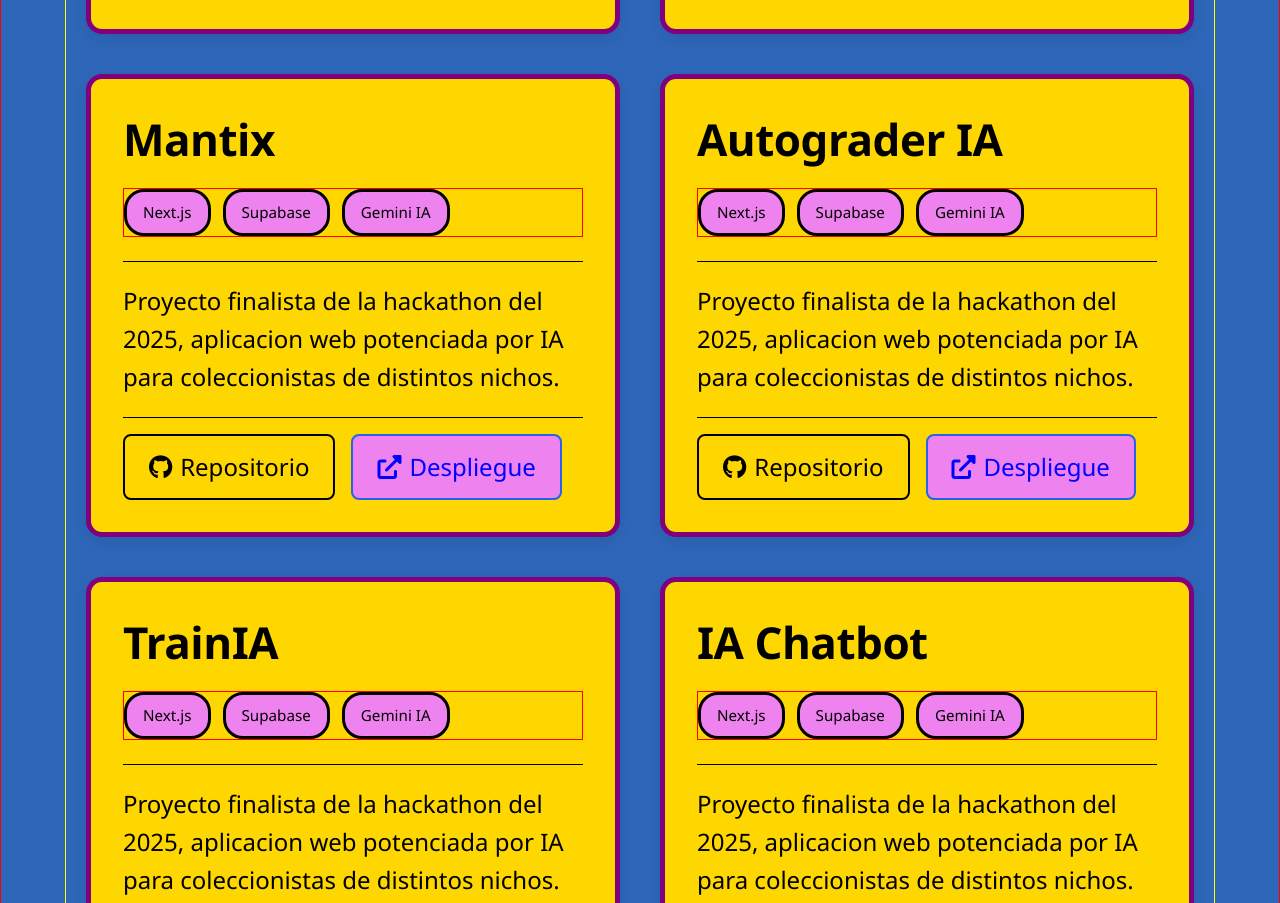
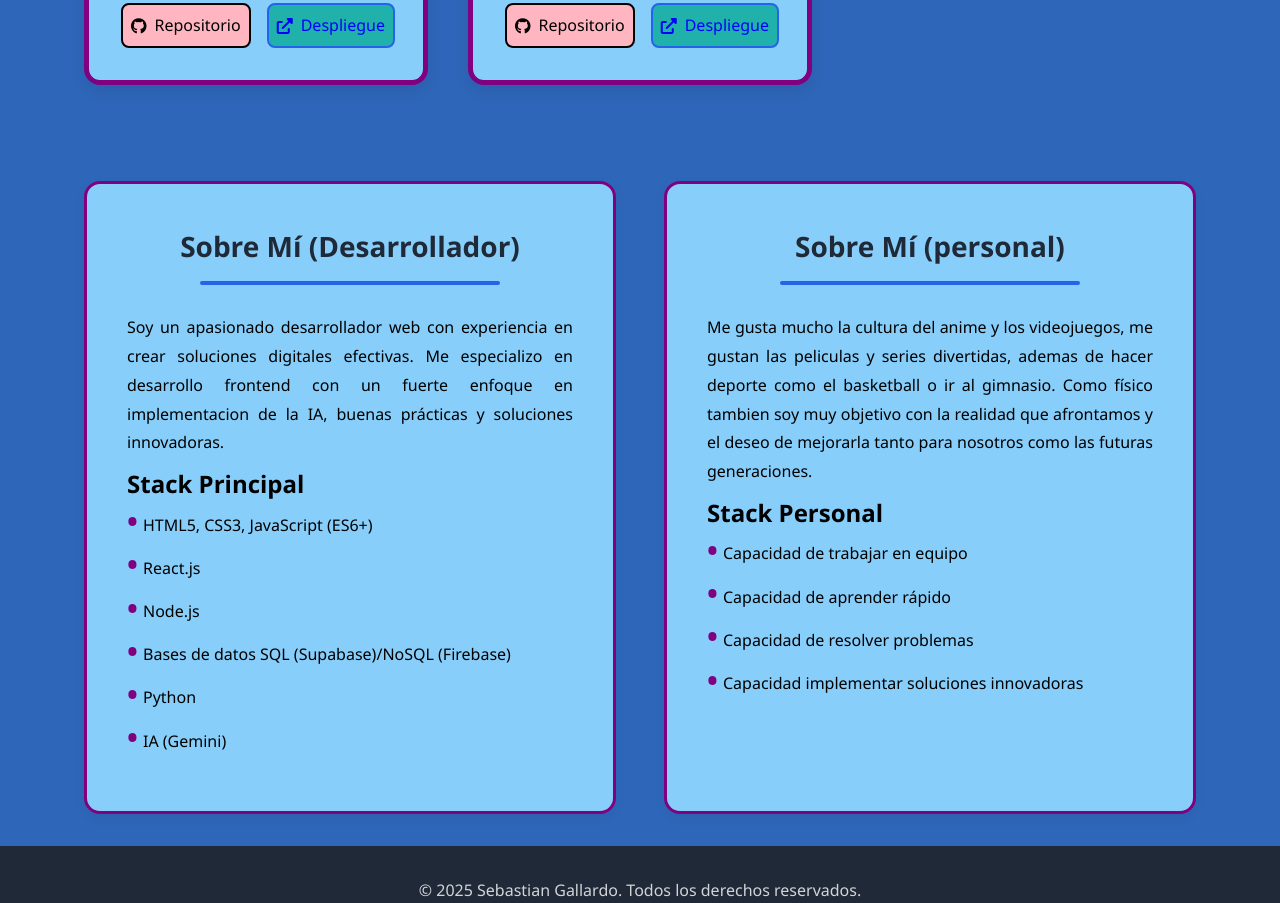
Before and after one commit to Jsgallardo82/PORTAFOLIO, a plain HTML site: page index.html in a window 1280 px wide. Shown: the part 1897-2800 px from the top of the page. Drawn offline with Linux system fonts and the light colour scheme.

Commit message:
ajustes tamaño

```diff
--- a/styles.css
+++ b/styles.css
@@ -31,7 +31,7 @@ body {
     /* max-width: 1200px; */
     margin: 0 auto;
     padding: 0 20px;
-    border: 1px solid red;
+    /* border: 1px solid red; */
     justify-content: center;
     align-items: center;
 
@@ -43,7 +43,7 @@ body {
     /* max-width: 1200px; */
     margin: 0 auto;
     padding: 0 20px;
-    border: 1px solid yellow;
+    /* border: 1px solid yellow; */
     justify-content: center;
 }
 /* Hero Section */
@@ -51,7 +51,7 @@ body {
     padding: 3rem 0 2rem;
     text-align: center;
     /* background-color: var(--light-bg); */
-    border: 1px solid white;
+    /* border: 1px solid white; */
 }
 
 .hero-header {
@@ -61,12 +61,12 @@ body {
     gap: 1.5rem;
     margin-bottom: 1.5rem;
     flex-wrap: wrap;
-    border: 1px solid blue;
+    /* border: 1px solid blue; */
 }
 
 .hero-logo {
-    width: 240px;
-    height: 240px;
+    width: 120px;
+    height: 120px;
     border-radius: 50%;
     overflow: hidden;
     border: 3px solid purple;
@@ -82,27 +82,31 @@ body {
 .hero-text {
     text-align: left;
     font-size: larger;
-    border: 1px solid red;
-    max-width: 50%;
+    /* border: 1px solid white;  */
+    display: flex;
+    flex-direction: column;
+    justify-content: space-between;
+    align-items: space-between;
+    max-width: 70%;
 }
 
 .hero h1 {
-    font-size: 4.5rem;
+    font-size: 2.5rem;
     margin: 0;
-    color: purple;
+    color: black;
     line-height: 1.2;
     max-width: 100%;
-    border: 1px solid red;
+    /* border: 1px solid red; */
 }
 
 .hero h2 {
-    font-size: 3rem;
+    font-size: 1rem;
     font-weight: 400;
     text-align: left;
-    color: black;
+    color: white;
     /* margin: 0.5rem 0 0; */
     max-width: 100%;
-    border: 1px solid red;
+    /* border: 1px solid red; */
 }
 
 .trust-signals {
@@ -114,8 +118,8 @@ body {
     margin: 1rem auto 0;
     max-width: 90%;
     text-align: center;
-    border-top: 1px solid rgba(0, 0, 0, 0.1);
-    border: 1px solid green;
+    /* border-top: 1px solid rgba(0, 0, 0, 0.1); */
+    /* border: 1px solid green; */
 }
 
 /* Ajustes para móviles */
@@ -152,7 +156,7 @@ body {
 .trust-signals {
     display: flex;
     justify-content: center;
-    gap: 5rem;
+    gap: 2rem;
     flex-wrap: wrap;
     margin: 2rem 0;
 }
@@ -164,7 +168,7 @@ body {
     gap: 1rem;
     background: rgb(89, 52, 164);
     padding: 1.5rem 2rem;
-    border: 3px solid var(--primary-color);
+    border: 3px solid black;
     border-radius: 12px;
     box-shadow: 0 4px 12px rgba(0, 0, 0, 0.08);
     min-width: 180px;
@@ -183,7 +187,7 @@ body {
 }
 
 .signal span {
-    font-size: 2.25rem;
+    font-size: 1.25rem;
     font-weight: 500;
     color:black;
 }
@@ -203,7 +207,7 @@ section h2 {
 #proyectos {
     padding: 2rem 0;
     background-color: var(--light-bg);
-    border: 1px solid red;
+    /* border: 1px solid red; */
 
 }
 
@@ -224,19 +228,19 @@ section h2 {
     transform: translateX(-50%);
     width: 500px;
     height: 4px;
-    background-color: gold;
+    background-color: black;
     /* border-radius: 1px; */
 }
 
 .projects-grid {
     display: grid;
-    grid-template-columns: repeat(auto-fill, minmax(450px, 1fr));
+    grid-template-columns: repeat(auto-fill, minmax(300px, 1fr));
     gap: 2.5rem;
-    margin-top: 2rem;
+    /* margin-top: 2rem; */
 }
 
 .project-card {
-    background: gold;
+    background: lightskyblue;
     border-radius: 16px;
     overflow: hidden;
     box-shadow: 0 6px 16px rgba(0, 0, 0, 0.08);
@@ -260,7 +264,7 @@ section h2 {
 }
 
 .project-content h3 {
-    font-size: 2.75rem;
+    font-size: 1.75rem;
     margin: 0 0 1.25rem 0;
     color: black;
     font-weight: 700;
@@ -273,16 +277,16 @@ section h2 {
     flex-wrap: wrap;
     gap: 0.75rem;
     margin-bottom: 1.5rem;
-    border: 1px solid red;
+    /* border: 1px solid red; */
 }
 
 .project-tags span {
-    background-color: violet;
+    background-color: lightseagreen;
     color: black;
-    padding: 0.5rem 1rem;
-    border: 3px solid black;
-    border-radius: 20px;
-    font-size: 0.95rem;
+    padding: 0.5rem ;
+    border: 3px solid purple;
+    border-radius: 14px;
+    font-size: 0.7rem;
     font-weight: 500;
     transition: all 0.2s ease;
 }
@@ -300,7 +304,7 @@ section h2 {
 .project-impact span {
     display: inline-flex;
     align-items: center;
-    font-size: 1.5rem;
+    font-size: 1rem;
     color: black;
     gap: 0.5rem;
 }
@@ -316,10 +320,10 @@ section h2 {
     display: inline-flex;
     align-items: center;
     gap: 0.5rem;
-    padding: 0.75rem 1.5rem;
+    padding: 0.5rem 0.5rem;
     border-radius: var(--border-radius);
     text-decoration: none;
-    font-size: 1.5rem;
+    font-size: 1rem;
     /* color: var(--text-color); */
     transition: all 0.2s ease;
 }
@@ -329,25 +333,37 @@ section h2 {
 }
 
 .btn-outline {
-    background: transparent;
+    background: lightpink;
     border: 2px solid black;
     color: black;
 }
 
 .btn-outline:hover {
-    background: white;
+    background: green;
     color: black;
     transform: translateY(-2px);
 }
 
 .btn-outline2 {
-    background: violet;
+    background: lightseagreen;
     border: 2px solid var(--primary-color);
     color: blue;
 }
 
 .btn-outline2:hover {
-    background: green;
+    background: orangered;
+    color: blue;
+    transform: translateY(-2px);
+}
+
+.btn-outline3 {
+    background: transparent;
+    border: 2px solid var(--primary-color);
+    color: blue;
+}
+
+.btn-outline3:hover {
+    background: white;
     color: blue;
     transform: translateY(-2px);
 }
@@ -355,7 +371,7 @@ section h2 {
 /* Sobre Mí */
 .about {
     background-color: var(--light-bg);
-    padding: 5rem 0;
+    padding: 2rem 0;
 }
 
 .about-content {
@@ -366,14 +382,15 @@ section h2 {
 }
 
 .about-text {
-    background: white;
+    background: lightskyblue;
+    border: 3px solid purple;
     padding: 2.5rem;
     border-radius: 16px;
     box-shadow: 0 4px 12px rgba(0, 0, 0, 0.05);
 }
 
 .about h2 {
-    font-size: 2.75rem;
+    font-size: 1.75rem;
     color: var(--text-color);
     margin-bottom: 1.75rem;
     position: relative;
@@ -393,16 +410,16 @@ section h2 {
 }
 
 .about p {
-    font-size: 1.3rem;
+    font-size: 1rem;
     line-height: 1.8;
-    color: #4b5563;
-    margin-bottom: 1.75rem;
+    color: black;
+    text-align: justify;
 }
 
 .about h3 {
-    font-size: 1.8rem;
-    color: var(--text-color);
-    margin: 2.5rem 0 1.5rem;
+    font-size: 1.5rem;
+    color: black;
+    margin: 0.5rem 0 0.5rem;
     font-weight: 600;
 }
 
@@ -410,25 +427,28 @@ section h2 {
     list-style: none;
     padding: 0;
     margin: 0;
+    text-align: justify;
+    /* border: 1px solid red; */
 }
 
 .stack-list li {
-    font-size: 1.3rem;
-    color: #4b5563;
+    font-size: 1rem;
+    color: black;
     margin-bottom: 1rem;
-    padding-left: 2rem;
+    padding-left: 1rem;
     position: relative;
     line-height: 1.7;
+    /* border: 1px solid white; */
 }
 
 .stack-list li::before {
     content: '•';
-    color: var(--primary-color);
+    color: purple;
     font-weight: bold;
     font-size: 1.8rem;
     position: absolute;
     left: 0;
-    top: -0.1rem;
+    top: -0.9rem;
 }
 
 /* Contacto */
```
